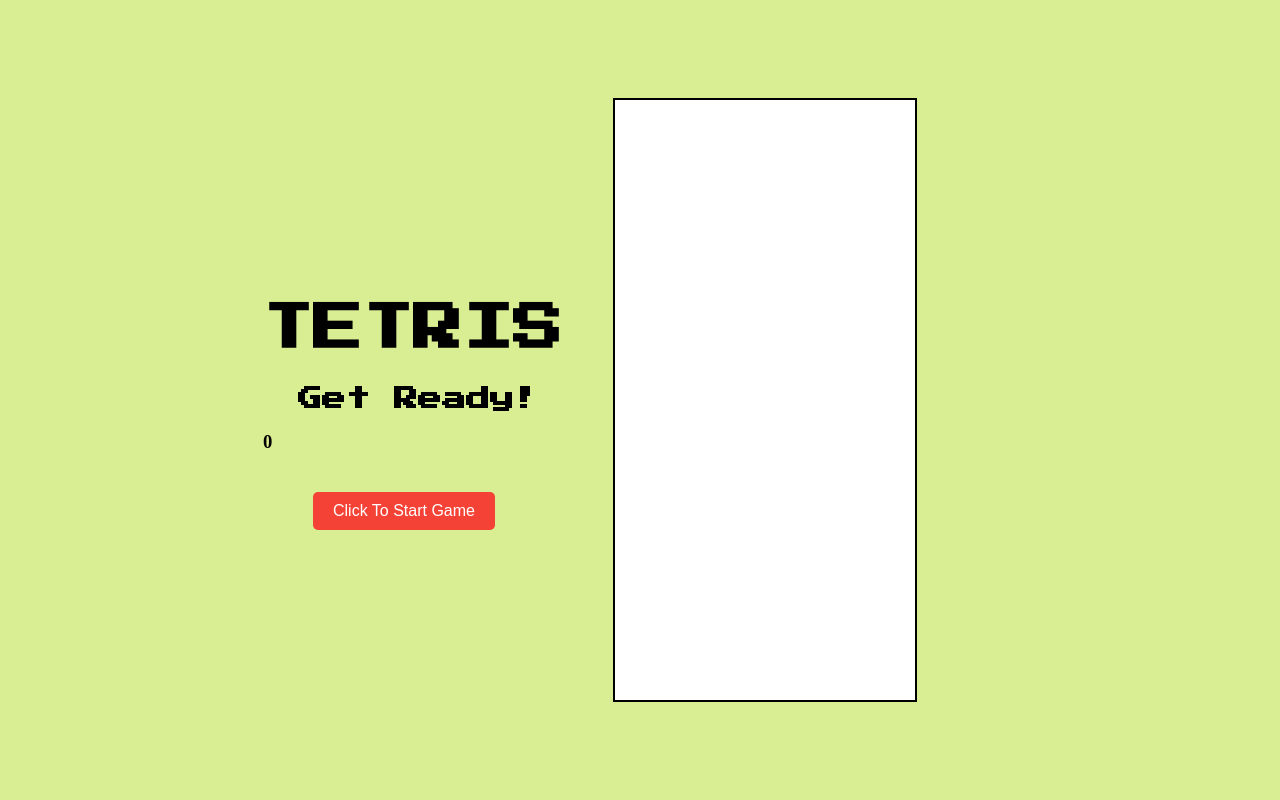
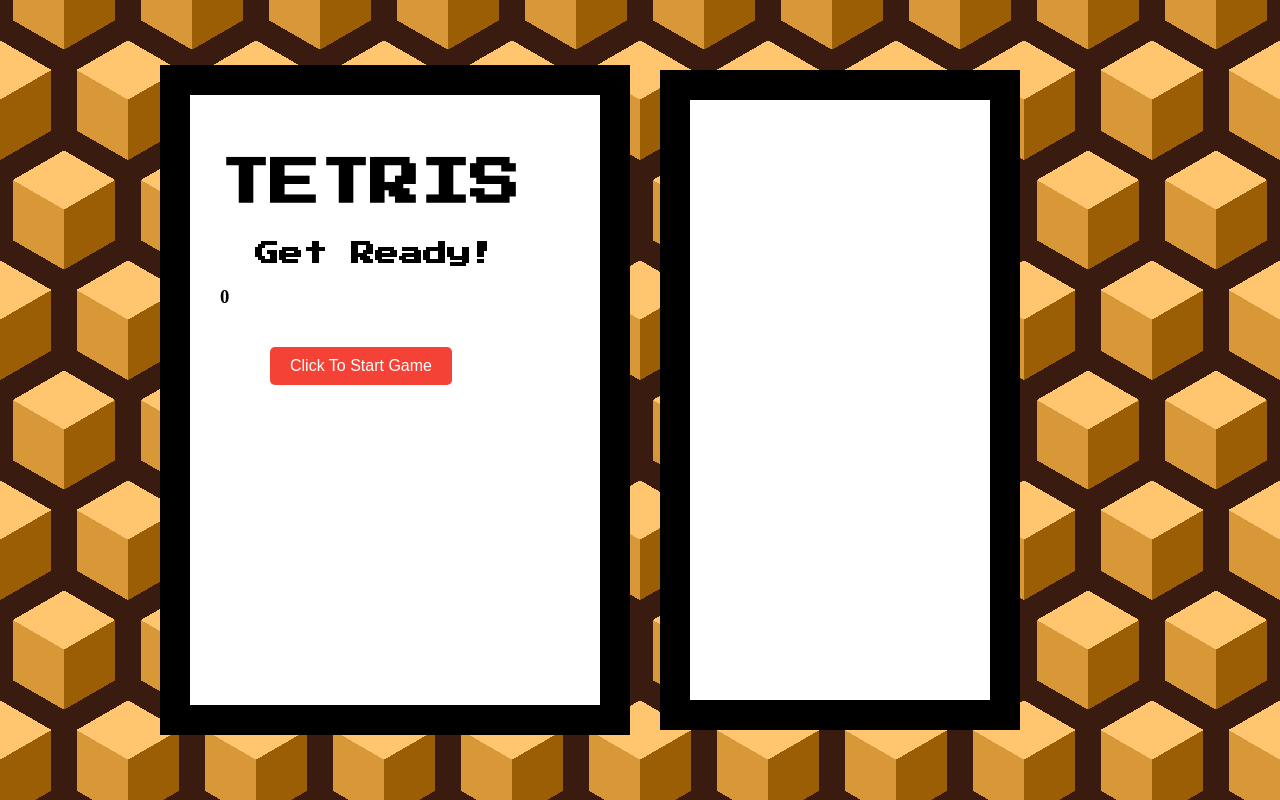
Before and after one commit to walter0916/Tetris, a plain HTML site: page index.html in a window 1280 px wide. Drawn offline with Linux system fonts and the light colour scheme.

Commit message:
add background to body in css and adjusted border size for tetris board

```diff
--- a/css/style.css
+++ b/css/style.css
@@ -6,13 +6,40 @@
   margin: 0;
   background-color: #d9ed92;
   margin-right: 100px;
+  height: 100vh;
+	--sz: 10px; /*** size ***/
+	--c0: #3a1b0f;
+	--c1: #ffc56f;
+  --c2: #d99838;
+  --c3: #9b5e05;
+  --ts: 50%/ calc(var(--sz) * 12.8) calc(var(--sz) * 22);
+  background:
+		/*bottom*/
+    conic-gradient(from 120deg at 50% 86.5%, var(--c1) 0 120deg, #fff0 0 360deg) var(--ts),
+    conic-gradient(from 120deg at 50% 86.5%, var(--c1) 0 120deg, #fff0 0 360deg) var(--ts),
+		/*bottom dark*/
+		conic-gradient(from 120deg at 50% 74%, var(--c0) 0 120deg, #fff0 0 360deg) var(--ts),
+		/*right*/
+		conic-gradient(from 60deg at 60% 50%, var(--c1) 0 60deg, var(--c2) 0 120deg, #fff0 0 360deg) var(--ts),
+		/*left*/
+		conic-gradient(from 180deg at 40% 50%, var(--c3) 0 60deg, var(--c1) 0 120deg, #fff0 0 360deg) var(--ts),
+		/*top dark*/
+    conic-gradient(from 0deg at 90% 35%, var(--c0) 0 90deg, #fff0 0 360deg) var(--ts),
+    conic-gradient(from -90deg at 10% 35%, var(--c0) 0 90deg, #fff0 0 360deg) var(--ts),
+    conic-gradient(from 0deg at 90% 35%, var(--c0) 0 90deg, #fff0 0 360deg) var(--ts),
+    conic-gradient(from -90deg at 10% 35%, var(--c0) 0 90deg, #fff0 0 360deg) var(--ts),
+		/*top*/
+    conic-gradient(from -60deg at 50% 13.5%, var(--c1) 0 120deg, #fff0 0 360deg) var(--ts),
+    conic-gradient(from -60deg at 50% 13.5%, var(--c1) 0 120deg, #fff0 0 360deg) var(--ts),
+		conic-gradient(from -60deg at 50% 41%, var(--c2) 0 60deg, var(--c3) 0 120deg, #fff0 0 360deg) var(--ts),
+		var(--c0) ;
 }
 
 .tetris-board {
   display: grid;
   grid-template-columns: repeat(10, 30px);
   grid-template-rows: repeat(20, 30px);
-  border: 2px solid black;
+  border: 30px solid black;
   background-color: white;
 }
 h1 {
@@ -77,3 +104,11 @@
     margin-left: 90px;
   }
 }
+
+header {
+  border: 30px solid black;
+  margin-right: 30px;
+  padding: 30px;
+  height: 550px;
+  background-color: white;
+}
```
